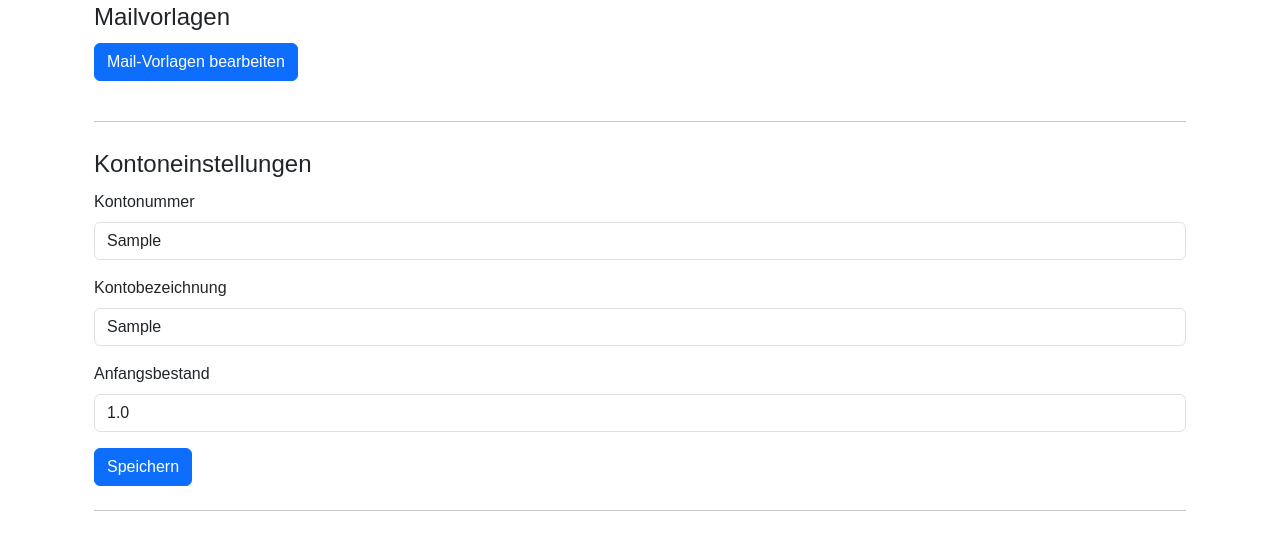
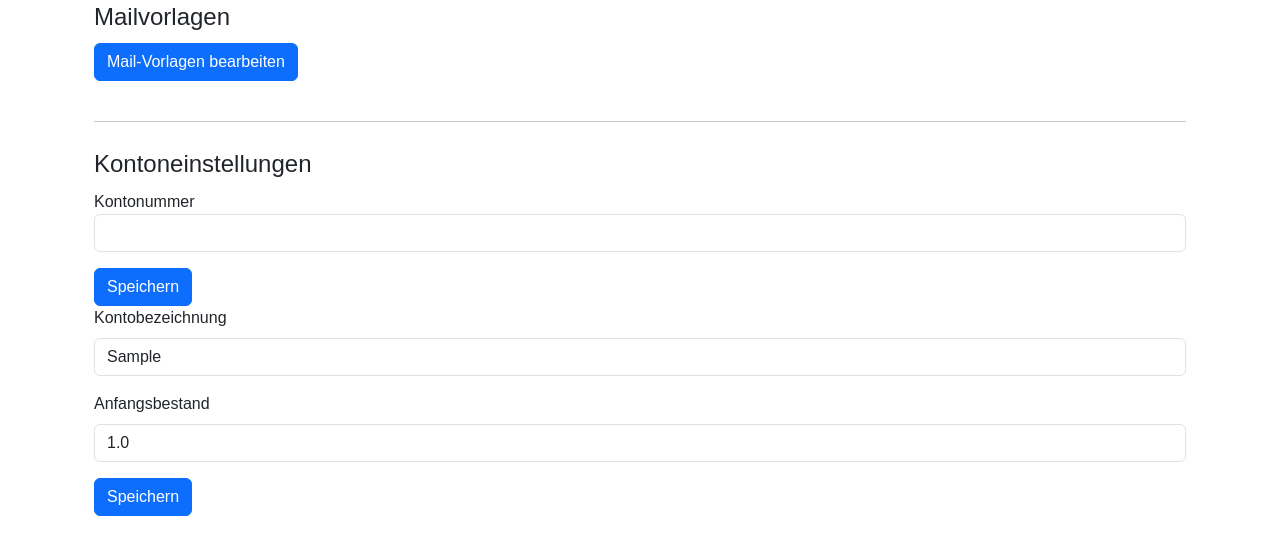
Before and after one commit to jessehaemmerle/Vereinsplattform, a Flask app: page /einstellungen in a window 1280 px wide. Shown: the part 339-875 px from the top of the page. Run offline with Flask 3, Linux system fonts and the light colour scheme; a user stored in the database is signed in; tables that the repository leaves empty hold one stand-in row (values such as "Sample post"); grey boxes marked "Sample" are stand-in pictures; parts of the project's set-up code (start-up, migrations or seed data) failed here and were passed over; some libraries are stand-ins or nearby versions.

Commit message:
Fehlerbehebung bei Kontonummer und Löschen von Buchungen.

```diff
--- a/app.py
+++ b/app.py
@@ -1588,15 +1588,21 @@ def add_event_to_google_calendar(event, user):
     except Exception as e:
         print(f"Fehler bei der Kalenderintegration: {e}")
 
-@app.route('/update_konto_settings', methods=['POST'])
+@app.route('/update_konto_settings', methods=['GET', 'POST'])
 @login_required
 def update_konto_settings():
     form = UpdateKontoForm()
-    konto_nummer = request.form.get('konto_nummer', '').strip()
-    current_user.konto_nummer = konto_nummer
-    db.session.commit()
-    flash("Kontonummer wurde gespeichert.", "success")
-    return redirect(url_for('einstellungen'))
+    if form.validate_on_submit():
+        current_user.konto_nummer = form.konto_nummer.data.strip()
+        db.session.commit()
+        flash("Kontonummer wurde gespeichert.", "success")
+        return redirect(url_for('einstellungen'))
+
+    # GET-Request oder ungültiges Formular
+    # => Template erneut rendern (z.B. mit bereits vorhandenem Konto-Wert)
+    # form.konto_nummer.data = current_user.konto_nummer
+    return render_template('einstellungen.html', form=form)
+
 
 @app.route('/update_konto_details', methods=['POST'])
 @login_required
--- a/forms.py
+++ b/forms.py
@@ -122,9 +122,8 @@ class DeleteMitgliedForm(FlaskForm):
     pass
 
 class UpdateKontoForm(FlaskForm):
-    """Leeres Formular für das Umschalten von 'beitrag_bezahlt',
-    damit wir form.hidden_tag() verwenden können."""
-    pass
+    konto_nummer = StringField('Kontonummer')
+    submit = SubmitField('Speichern')
 
 class ImportMitgliedForm(FlaskForm):
     """Leeres Formular für das Umschalten von 'beitrag_bezahlt',
--- a/templates/einstellungen.html
+++ b/templates/einstellungen.html
@@ -42,10 +42,10 @@
     <form method="POST" action="{{ url_for('update_konto_settings') }}">
         {{ form.hidden_tag() }}
         <div class="mb-3">
-            <label for="konto_nummer" class="form-label">Kontonummer</label>
-            <input type="text" class="form-control" id="konto_nummer" name="konto_nummer"
-                   value="{{ current_user.konto_nummer or '' }}" placeholder="Kontonummer eingeben">
+            {{ form.konto_nummer.label }}
+            {{ form.konto_nummer(class="form-control") }}
         </div>
+        <button type="submit" class="btn btn-primary">{{ form.submit.label }}</button>
     </form>
         <form method="POST" action="{{ url_for('update_konto_details') }}">
             {{ form.hidden_tag() }}
--- a/templates/finanzen.html
+++ b/templates/finanzen.html
@@ -44,6 +44,7 @@
                         <td class="d-flex">
                             <a href="{{ url_for('finanzen_edit', buchung_id=b.id) }}" class="btn btn-warning btn-sm me-2">Bearbeiten</a>
                             <form action="{{ url_for('finanzen_delete', buchung_id=b.id) }}" method="POST" style="display:inline;">
+                                {{ form.hidden_tag() }}
                                 <button type="submit" class="btn btn-danger btn-sm">Löschen</button>
                             </form>
                         </td>
```
